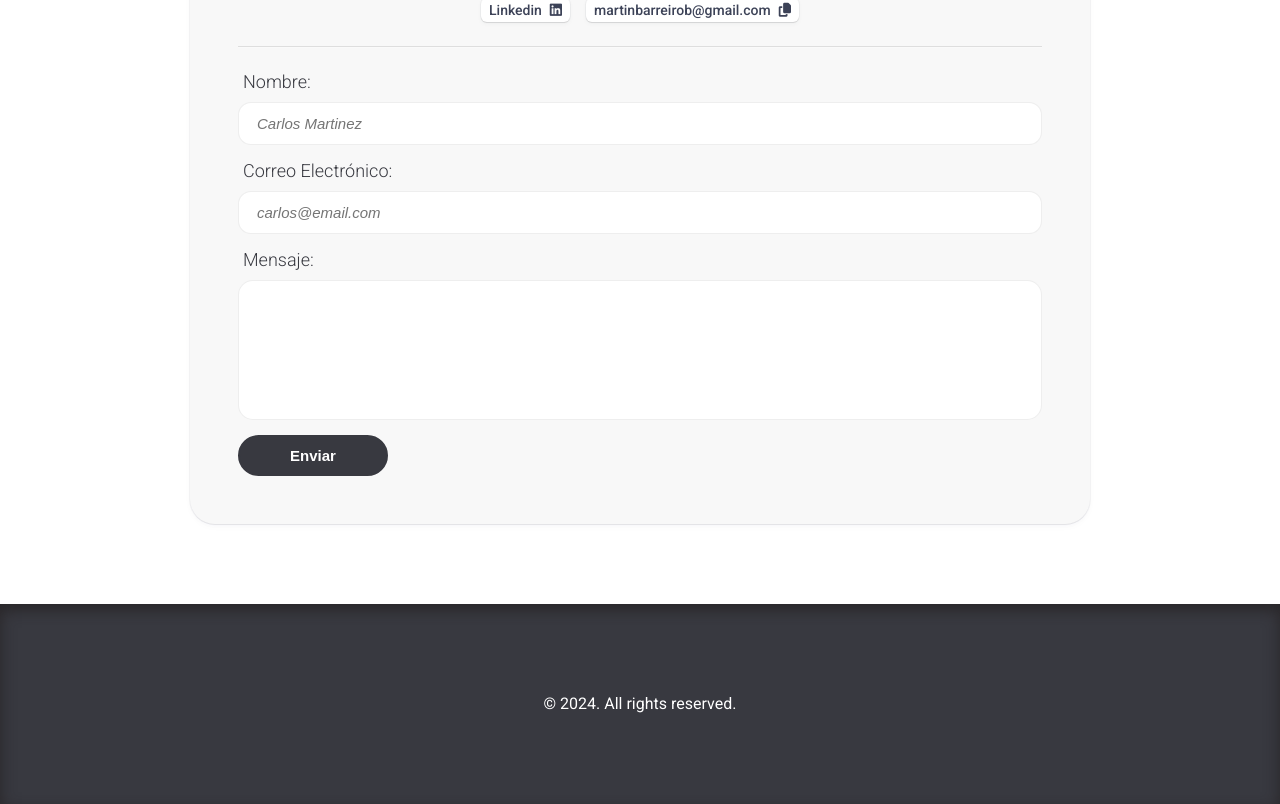
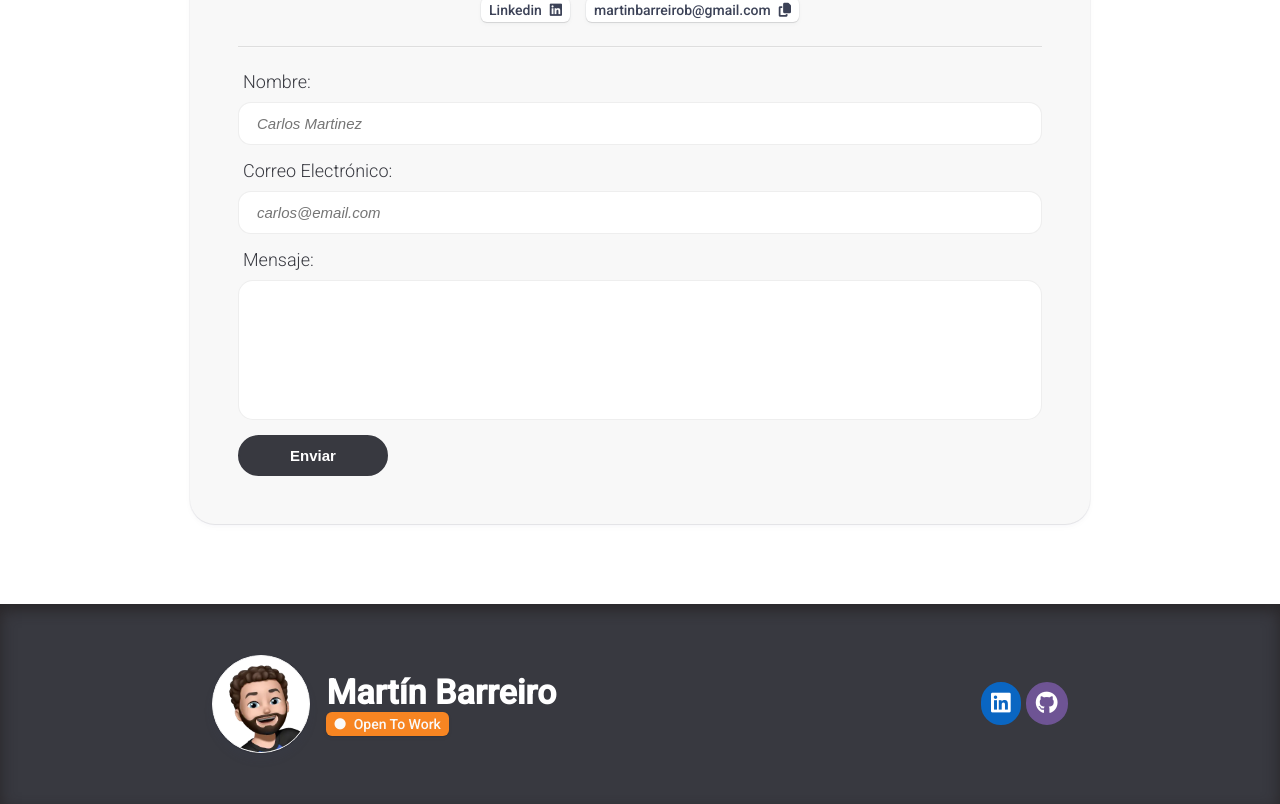
Before and after one commit to martinbarreirob/portfolio, an Angular app: page /home in a window 1280 px wide. Shown: the part 1719-2523 px from the top of the page. Built offline with nearby package versions, Linux system fonts and the light colour scheme.

Commit message:
footer upgrde

```diff
--- a/src/app/about/about.component.css
+++ b/src/app/about/about.component.css
@@ -16,25 +16,7 @@
   gap: 4px;
 }
 
-.image-circle{
-  overflow: hidden;
-  width: 6em;
-  height: 6em;
-  border-radius: 50%;
-  box-shadow:
-  rgb(0 0 0 / 0%) 0px 0px 0px 0px,
-  rgb(0 0 0 / 0%) 0px 0px 0px 0px,
-  rgb(0 0 0 / 10%) 0px 1px 1px 0px,
-  rgb(60 66 87 / 4%) 0px 0px 0px 1px,
-  rgb(0 0 0 / 0%) 0px 0px 0px 0px,
-  rgb(0 0 0 / 0%) 0px 0px 0px 0px,
-  rgb(60 66 87 / 12%) 0px 7px 8px 0px;
-}
-.image-circle img{
-  object-fit: cover;
-  width: 100%;
-  transform: scale(3) translateX(-2%) translateY(2%);
-}
+
 
 .about-information{
   margin-top: 1em;
--- a/src/app/app.component.css
+++ b/src/app/app.component.css
@@ -46,13 +46,28 @@ footer {
   width: 100%;
   background-color: #383940;
   display: flex;
-  justify-content: center;
+  justify-content: space-around;
   align-items: center;
   height: 200px;
   box-shadow: inset 0px 6px 15px rgba(34, 30, 30, 0.733);
   color: white;
 }
 
+.footer-title{
+  display: flex;
+  flex-direction: row;
+  justify-content: center;
+  align-items: center;
+  gap: 1em;
+}
+
+.footer-rrss{
+  display: flex;
+  flex-direction: row;
+  justify-content: center;
+  align-items: center;
+  gap: 5px;
+}
 /* Your existing styles */
 nav a {
   font-weight: 400;
--- a/src/app/app.component.html
+++ b/src/app/app.component.html
@@ -20,6 +20,22 @@
     </div>
   </div>
   <footer>
-    <p>© 2024. All rights reserved.</p>
+    <div class="footer-title">
+      <div class="image-circle">
+        <img src="/assets/selfie.webp" alt="">
+      </div>
+      <div class="about-header-text">
+        <h1>Martín Barreiro</h1>
+        <span class="span-primary"><i class="fa-solid fa-circle"></i>Open To Work</span>
+      </div>
+    </div>
+    <div class="footer-rrss">
+      <a href="https://www.linkedin.com/in/martinbarreirob/" target="_blank" class="icon-btn linkedin btn-hover">
+        <i class="fab fa-linkedin"></i>
+      </a>
+      <a href="https://github.com/martinbarreirob" target="_blank" class="icon-btn github btn-hover">
+        <i class="fab fa-github"></i>
+      </a>
+    </div>
   </footer>
 </div>
--- a/src/app/home/home.component.html
+++ b/src/app/home/home.component.html
@@ -67,7 +67,7 @@
 
         <div class="card-body-bottom">
           <div class="card-body-technologies">
-            <span>NestJS</span>
+            <span>NodeJs</span>
             <span>Angular</span>
             <span>PHP</span>
             <span>SQL</span>
@@ -105,7 +105,7 @@
 
         <div class="card-body-bottom">
           <div class="card-body-technologies">
-            <span>NestJS</span>
+            <span>NodeJs</span>
             <span>Angular</span>
             <span>Socket.IO</span>
             <span>Apache</span>
--- a/src/styles.css
+++ b/src/styles.css
@@ -185,6 +185,33 @@ h3 {
   align-items: center;
   overflow: none;
   flex-wrap: wrap;
+}
+
+.image-circle{
+  overflow: hidden;
+  width: 6em;
+  height: 6em;
+  border-radius: 50%;
+  box-shadow:
+  rgb(0 0 0 / 0%) 0px 0px 0px 0px,
+  rgb(0 0 0 / 0%) 0px 0px 0px 0px,
+  rgb(0 0 0 / 10%) 0px 1px 1px 0px,
+  rgb(60 66 87 / 4%) 0px 0px 0px 1px,
+  rgb(0 0 0 / 0%) 0px 0px 0px 0px,
+  rgb(0 0 0 / 0%) 0px 0px 0px 0px,
+  rgb(60 66 87 / 12%) 0px 7px 8px 0px;
+  background-color: white;
+  border: 1px solid #f8f8f8;
+}
+.image-circle img{
+  object-fit: cover;
+  width: 100%;
+  transition: transform .4s ease;
+  transform: scale(1.5) translateX(8px) translateY(7px);
+}
+
+.image-circle img:hover{
+  transform: scale(1.6) translateX(8px) translateY(7px);
 }
 
 @media (min-width: 768px) {
```
Also changed, not shown: src/assets/selfie.webp.
